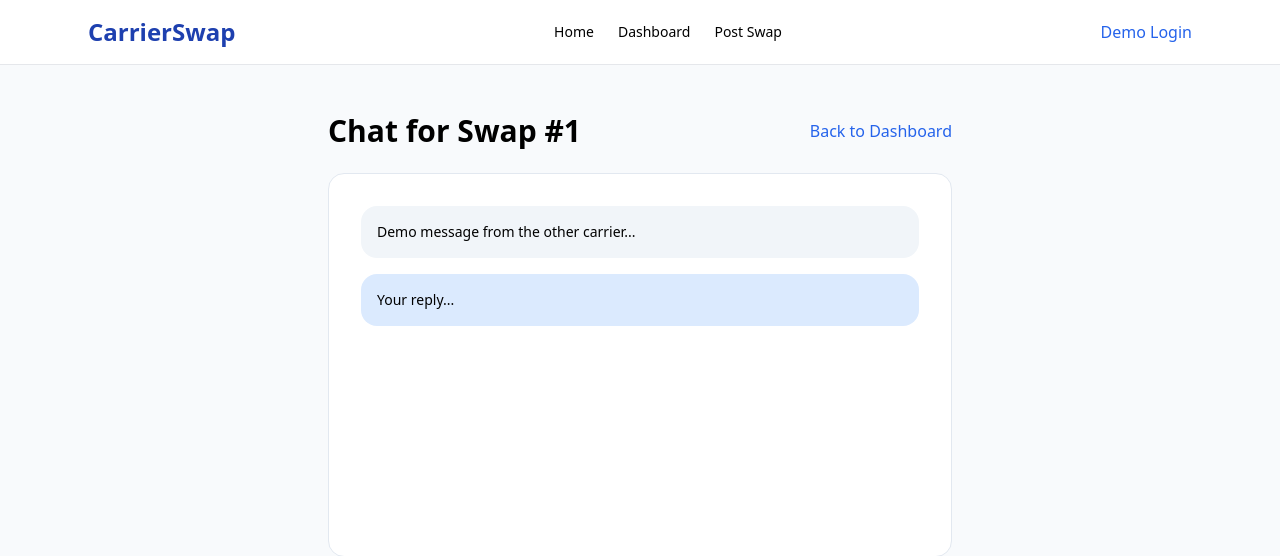
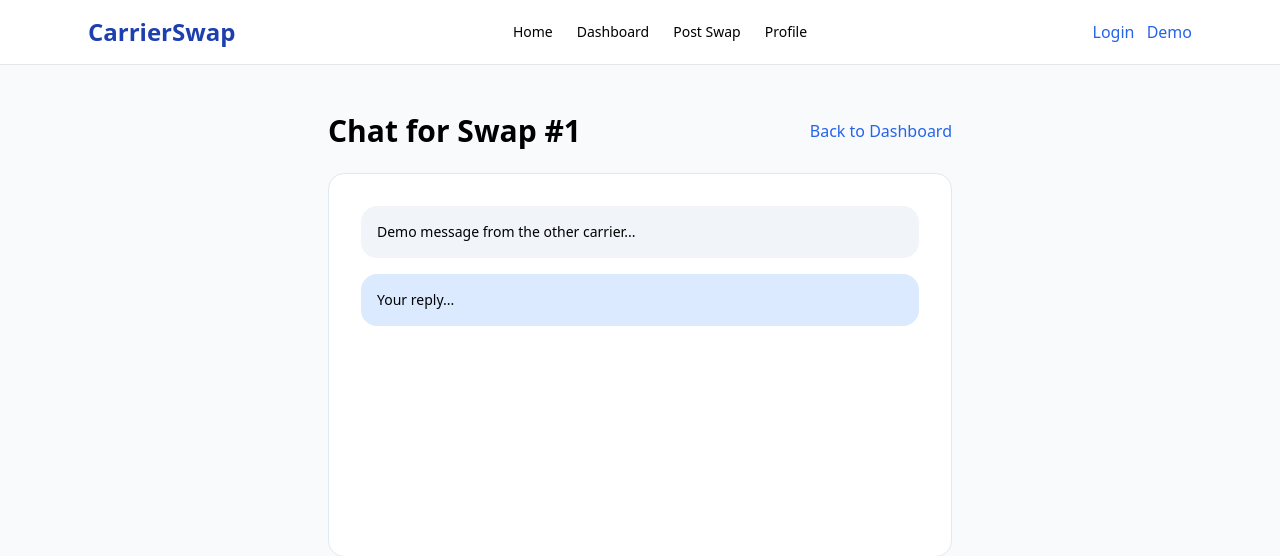
Before and after one commit to barnanst-collab/carrierswap, a Flask app: page /chat/1 in a window 1280 px wide. Shown: the top 556 px of the page. Run offline with Flask 3, Linux system fonts and the light colour scheme; the visitor is signed in with stand-in values (Sample User, id 1); data that the repository does not hold is empty; some libraries are stand-ins or nearby versions.

Commit message:
Update base.html

```diff
--- a/CarrierSwap/templates/base.html
+++ b/CarrierSwap/templates/base.html
@@ -15,8 +15,12 @@
             <a href="/" class="hover:text-blue-600">Home</a>
             <a href="/dashboard" class="hover:text-blue-600">Dashboard</a>
             <a href="/post" class="hover:text-blue-600">Post Swap</a>
+            <a href="/profile" class="hover:text-blue-600">Profile</a>
         </div>
-            <a href="/demo-login" class="text-blue-600 hover:text-blue-800">Demo Login</a>
+        <div>
+            <a href="/login" class="text-blue-600 hover:text-blue-800 mx-2">Login</a>
+            <a href="/demo-login" class="text-blue-600 hover:text-blue-800">Demo</a>
+        </div>
     </div>
 </nav>
     {% block content %}{% endblock %}
```
Lines whose indentation alone changed are shown as unchanged.
